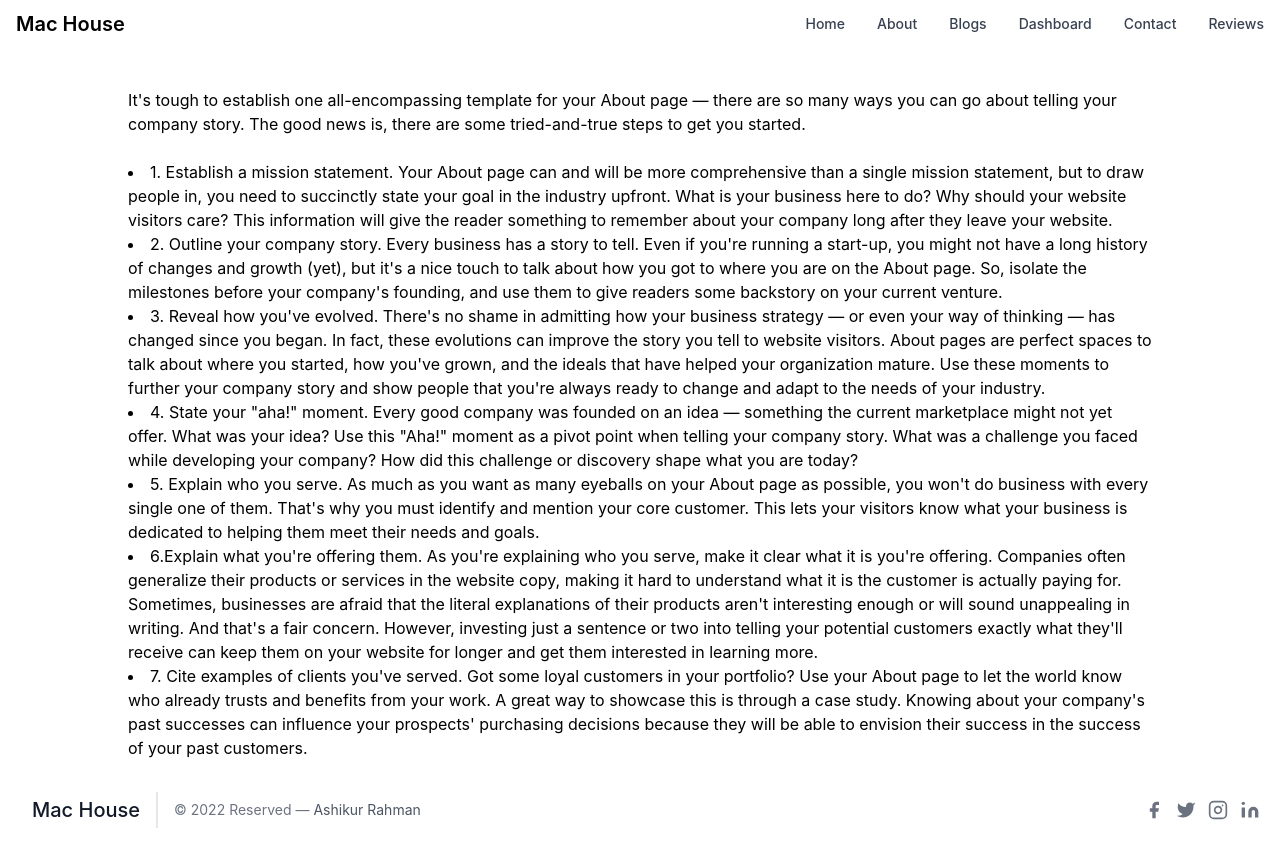
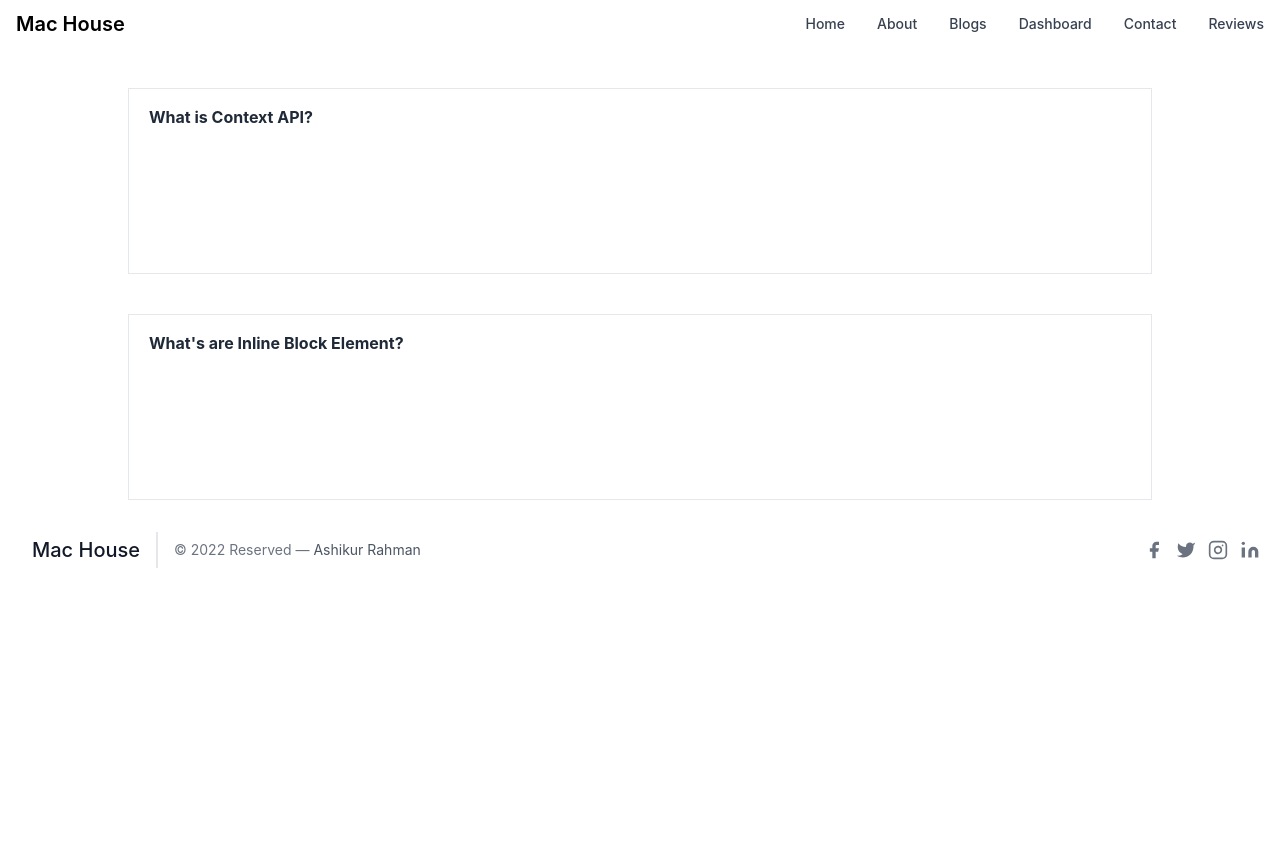
Before and after one commit to ashikurrahmans/mac-house-react, a React (Create React App) app: page /about in a window 1280 px wide. After the commit the page ends 800 px from the top, so only its background shows below. Built offline with nearby package versions, Linux system fonts and the light colour scheme.

Commit message:
Adding Reviews

```diff
--- a/package.json
+++ b/package.json
@@ -8,6 +8,7 @@
     "@testing-library/user-event": "^13.5.0",
     "react": "^18.0.0",
     "react-dom": "^18.0.0",
+    "react-icons": "^4.3.1",
     "react-router-dom": "^6.3.0",
     "react-scripts": "5.0.0",
     "recharts": "^2.1.9",
--- a/public/index.html
+++ b/public/index.html
@@ -24,7 +24,7 @@
       work correctly both with client-side routing and a non-root public URL.
       Learn how to configure a non-root public URL by running `npm run build`.
     -->
-    <title>React App</title>
+    <title>Mac House - Buy your dream laptop</title>
   </head>
   <body>
     <noscript>You need to enable JavaScript to run this app.</noscript>
--- a/src/Components/About/About.js
+++ b/src/Components/About/About.js
@@ -2,74 +2,107 @@ import React from "react";
 
 const About = () => {
   return (
-    <div className="w-4/5	mt-10 mx-auto">
-      <p>
-        It's tough to establish one all-encompassing template for your About
-        page — there are so many ways you can go about telling your company
-        story. The good news is, there are some tried-and-true steps to get you
-        started.
-      </p>
-      <li className="mt-6">
-        1. Establish a mission statement. Your About page can and will be more
-        comprehensive than a single mission statement, but to draw people in,
-        you need to succinctly state your goal in the industry upfront. What is
-        your business here to do? Why should your website visitors care? This
-        information will give the reader something to remember about your
-        company long after they leave your website.
-      </li>
-      <li>
-        2. Outline your company story. Every business has a story to tell. Even
-        if you're running a start-up, you might not have a long history of
-        changes and growth (yet), but it's a nice touch to talk about how you
-        got to where you are on the About page. So, isolate the milestones
-        before your company's founding, and use them to give readers some
-        backstory on your current venture.
-      </li>
-      <li>
-        3. Reveal how you've evolved. There's no shame in admitting how your
-        business strategy — or even your way of thinking — has changed since you
-        began. In fact, these evolutions can improve the story you tell to
-        website visitors. About pages are perfect spaces to talk about where you
-        started, how you've grown, and the ideals that have helped your
-        organization mature. Use these moments to further your company story and
-        show people that you're always ready to change and adapt to the needs of
-        your industry.
-      </li>
-      <li>
-        4. State your "aha!" moment. Every good company was founded on an idea —
-        something the current marketplace might not yet offer. What was your
-        idea? Use this "Aha!" moment as a pivot point when telling your company
-        story. What was a challenge you faced while developing your company? How
-        did this challenge or discovery shape what you are today?
-      </li>
-      <li>
-        5. Explain who you serve. As much as you want as many eyeballs on your
-        About page as possible, you won't do business with every single one of
-        them. That's why you must identify and mention your core customer. This
-        lets your visitors know what your business is dedicated to helping them
-        meet their needs and goals.
-      </li>
-      <li>
-        6.Explain what you're offering them. As you're explaining who you serve,
-        make it clear what it is you're offering. Companies often generalize
-        their products or services in the website copy, making it hard to
-        understand what it is the customer is actually paying for. Sometimes,
-        businesses are afraid that the literal explanations of their products
-        aren't interesting enough or will sound unappealing in writing. And
-        that's a fair concern. However, investing just a sentence or two into
-        telling your potential customers exactly what they'll receive can keep
-        them on your website for longer and get them interested in learning
-        more.
-      </li>
-      <li>
-        7. Cite examples of clients you've served. Got some loyal customers in
-        your portfolio? Use your About page to let the world know who already
-        trusts and benefits from your work. A great way to showcase this is
-        through a case study. Knowing about your company's past successes can
-        influence your prospects' purchasing decisions because they will be able
-        to envision their success in the success of your past customers.
-      </li>
-    </div>
+    <section>
+      <div className="w-4/5	mt-10 mx-auto">
+        <div className="accordion" id="accordionExample ">
+          <div className="accordion-item bg-white border border-gray-200">
+            <h2 className="accordion-header mb-0" id="headingOne">
+              <button
+                className="
+              accordion-button
+              relative
+              flex
+              items-center
+              w-full
+              py-4
+              px-5
+              text-base text-gray-800 text-left
+              bg-white
+              border-0
+              rounded-none
+              transition
+              focus:outline-none
+
+            "
+                type="button"
+                data-bs-toggle="collapse"
+                data-bs-target="#collapseOne"
+                aria-expanded="true"
+                aria-controls="collapseOne"
+              >
+                <strong>What is Context API? </strong>
+              </button>
+            </h2>
+            <div
+              id="collapseOne"
+              className="accordion-collapse collapse show"
+              ariaLabelledby="headingOne"
+              dataBsParent="#accordionExample"
+            >
+              <div className="accordion-body py-4 px-5">
+                <p>
+                  The Context API is a React structured who gives us permission
+                  to share information one component to another. and solving a
+                  big issue called prop-drilling. React Context API is a way to
+                  share data or information effectively and less code repeating.
+                  Context API is a (kind of) new feature added in version 16.3
+                  of React that allows one to share state across the entire app
+                  (or part of it) lightly and with ease. we have to use this
+                  function React.createContext(). and has provider key to share
+                  data to own childrens.
+                </p>
+              </div>
+            </div>
+          </div>
+        </div>
+      </div>
+      <div className="accordion w-4/5	mt-10 mx-auto" id="accordionExample mt-5">
+        <div className="accordion-item bg-white border border-gray-200">
+          <h2 className="accordion-header mb-0" id="headingOne">
+            <button
+              className="
+              accordion-button
+              relative
+              flex
+              items-center
+              w-full
+              py-4
+              px-5
+              text-base text-gray-800 text-left
+              bg-white
+              border-0
+              rounded-none
+              transition
+              focus:outline-none
+            "
+              type="button"
+              data-bs-toggle="collapse"
+              data-bs-target="#collapseOne"
+              aria-expanded="true"
+              aria-controls="collapseOne"
+            >
+              <strong>What's are Inline Block Element?</strong>
+            </button>
+          </h2>
+          <div
+            id="collapseOne"
+            className="accordion-collapse collapse show"
+            ariaLabelledby="headingOne"
+            dataBsParent="#accordionExample"
+          >
+            <div className="accordion-body py-4 px-5">
+              Inline Block is a feature of html5. Some of them are inline block
+              and some of are block element. an inline block element only take
+              space where it's stand for.Inline-block elements are similar to
+              inline elements, except they can have padding and margins added on
+              all four sides. You'll have to declare display: inline-block in
+              your CSS code. One common use for using inline-block is for
+              creating navigation links horizontally, as shown below.
+            </div>
+          </div>
+        </div>
+      </div>
+    </section>
   );
 };
 
--- /dev/null
+++ b/src/Components/Reviews/Review.js
@@ -0,0 +1,37 @@
+import React from "react";
+import { FaStar } from "react-icons/fa";
+
+const Review = (props) => {
+  const { name, ReviewDetials, image, rating } = props.review;
+
+  return (
+    <div>
+      <div className="max-w-sm bg-white rounded-lg border border-gray-200 shadow-md dark:bg-gray-800 dark:border-gray-700">
+        <div className="flex justify-end px-4 pt-4"></div>
+        <div className="flex flex-col items-center pb-10">
+          <div className="mt-4 space-x-3 lg:mt-6 w-60">{ReviewDetials}</div>
+          <div className="flex mt-5">
+            <img
+              className="mb-3 w-18 h-16 rounded-full shadow-lg mr-6"
+              src={image}
+              alt="Bonnie image"
+            />
+
+            <div>
+              <h5 className="mb-1 text-xl font-medium text-gray-900 dark:text-white">
+                {name}
+              </h5>
+
+              <FaStar></FaStar>
+              <span className="text-sm text-gray-500 dark:text-gray-400">
+                Visual Designer
+              </span>
+            </div>
+          </div>
+        </div>
+      </div>
+    </div>
+  );
+};
+
+export default Review;
--- a/src/Components/Reviews/Reviews.js
+++ b/src/Components/Reviews/Reviews.js
@@ -1,9 +1,14 @@
 import React from "react";
+import useReviews from "./../../Hooks/useReviews";
+import Review from "./Review";
 
 const Reviews = () => {
+  const [reviews, setReviews] = useReviews();
   return (
-    <div>
-      <h2>Reviews</h2>
+    <div className="grid grid-cols-4 gap-3">
+      {reviews.map((review) => (
+        <Review review={review} key={review.id}></Review>
+      ))}
     </div>
   );
 };
--- /dev/null
+++ b/src/Components/Stars/Stars.js
@@ -0,0 +1,3 @@
+import { FaStar } from "react-icons/fa";
+
+const Stars = () => {};
--- /dev/null
+++ b/src/Hooks/useReviews.js
@@ -0,0 +1,14 @@
+import { useEffect, useState } from "react";
+
+const useReviews = () => {
+  const [reviews, setReviews] = useState([]);
+  useEffect(() => {
+    fetch("reviews.json")
+      .then((res) => res.json())
+      .then((data) => setReviews(data));
+  }, []);
+
+  return [reviews, setReviews];
+};
+
+export default useReviews;
```
Also changed, not shown: public/reviews.json (added, +44 -0 lines), src/Components/Blogs/Blog.js (+34 -33 lines), src/Components/Home/Home.js (+42 -55 lines), 1 other file (tests, documents, lock files or other folders).
